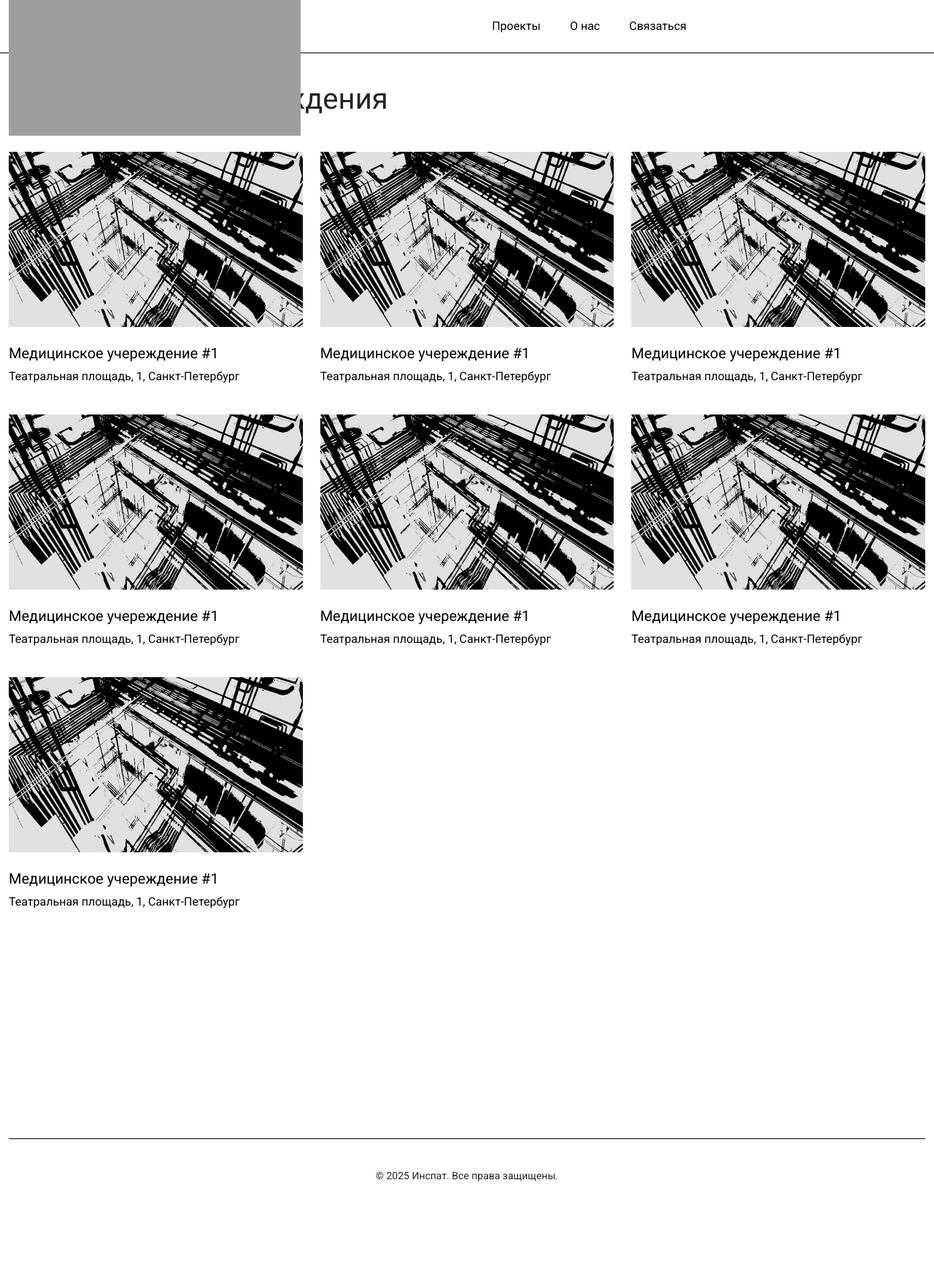
After one commit to Thetomiya/inspat, a PHP site: page /projects-list.php in a window 1280 px wide. The commit adds this page. Shown: the whole page at 73% size. Run offline with PHP 8.4, Linux system fonts and the light colour scheme; grey boxes are pictures that could not be loaded.

Commit message:
initial pages are ready
-added project page

```diff
--- a/css/style.css
+++ b/css/style.css
@@ -1,10 +1,10 @@
 * {
     font-family: 'Roboto', sans-serif !important;
-
 }
 
 a {
     text-decoration: none;
+    color: #000;
 }
 
 .container {
--- a/index.php
+++ b/index.php
@@ -42,7 +42,6 @@
     <main>
 
     <section class="hero">
-    <!-- Карусель для фоновых изображений -->
     <div id="heroCarousel" class="carousel slide" data-bs-pause="false" data-bs-interval="6000" data-bs-ride="carousel">
         <div class="carousel-inner">
             <!-- Слайды -->
@@ -58,15 +57,14 @@
         </div>
     </div>
 
-    <!-- Контент поверх карусели -->
     <div class="container">
         <div class="hero-content col-12 col-lg-7 col-xl-5">
             <h1 class="h1">Создаем пространства будущего</h1>
             <p>Мы создаём вдохновляющие пространства, работая с жилыми, коммерческими и промышленными объектами. Наша команда воплощает ваши идеи, обеспечивая высокое качество и креативность в каждом проекте.</p>
 
             <div class="btns-wrap">
-                <a href="#" class="hero-btn-primary">Связаться</a>
-                <a href="#" class="hero-btn-secondary">Наши проекты</a>
+                <a href="contacts.php" class="hero-btn-primary">Связаться</a>
+                <a href="projects.php" class="hero-btn-secondary">Наши проекты</a>
             </div>
         </div>
     </div>
--- /dev/null
+++ b/projects-list.php
@@ -0,0 +1,129 @@
+<!DOCTYPE html>
+<html lang="ru">
+<head>
+    <meta charset="UTF-8">
+    <meta name="viewport" content="width=device-width, initial-scale=1.0">
+    <title>Медицинские учереждения</title>
+    <link rel="stylesheet" href="css/bootstrap.min.css">
+    <link rel="stylesheet" href="css/style.css">
+    <link rel="preconnect" href="https://fonts.googleapis.com">
+    <link rel="preconnect" href="https://fonts.gstatic.com" crossorigin>
+    <link href="https://fonts.googleapis.com/css2?family=Roboto:ital,wght@0,100..900;1,100..900&display=swap" rel="stylesheet">
+    <link rel="shortcut icon" href="img/logo.svg" type="image/x-icon">
+</head>
+<body>
+<header class="fixed-top fixed-header-wrap">
+        <div class="container">
+            <nav class="navbar navbar-expand-lg bg-body-tertiary">
+                <div class="container-fluid p-0">
+                    <div class="header-width-container">
+                        <a class="navbar-brand m-0" href="index.php"><img src="img/logo.svg" alt="logo.svg"></a>
+                    </div>
+
+                    <div class='d-flex buttons-wrap header-width-container order-lg-2'>
+                        <button class="navbar-toggler" type="button" data-bs-toggle="collapse" data-bs-target="#navbarNavAltMarkup" aria-controls="navbarNavAltMarkup" aria-expanded="false" aria-label="Toggle navigation">
+                            <span class="navbar-toggler-icon"></span>
+                        </button>
+                    </div>
+
+                    <div class="collapse row drop-menu navbar-collapse justify-content-center m-lg-0" id="navbarNavAltMarkup">
+                        <div class="row flex-column mt-3 mt-lg-0 flex-lg-row p-0">
+                            <div class="navbar-nav  p-0 col d-flex text-center justify-content-center">
+                                <a class="nav-link" href="projects.php">Проекты</a>
+                                <a class="nav-link mx-0 mx-lg-4" href="index.php#about-us-section">О нас</a>
+                                <a class="nav-link" href="contacts.php">Связаться</a>
+                            </div>
+                        </div>
+                    </div>
+                </div>
+            </nav>
+        </div>
+    </header>
+
+    <main>
+
+    <section class="page-block">
+            <div class="container">
+                <div class="row">
+                    <h2 class="h2 mb-5">Медицинские учереждения</h2>
+                    <a href="project-page.php" class="col-lg-4 col-sm-6 mb-4 col-12">
+                        <div class="project-card-preview">
+                            <div class="img-container">
+                                <img src="img/temp-img.png" class="img-fluid mb-4" alt="image-preview">
+                            </div>
+                            <h6 class="h6 mb-2">Медицинское учереждение #1</h6>
+                            <p>Театральная площадь, 1, Санкт-Петербург</p>
+                        </div>
+                    </a>
+                    <a href="project-page.php" class="col-lg-4 col-sm-6 mb-4 col-12">
+                        <div class="project-card-preview">
+                            <div class="img-container">
+                                <img src="img/temp-img.png" class="img-fluid mb-4" alt="image-preview">
+                            </div>
+                            <h6 class="h6 mb-2">Медицинское учереждение #1</h6>
+                            <p>Театральная площадь, 1, Санкт-Петербург</p>
+                        </div>
+                    </a>
+                    <a href="project-page.php" class="col-lg-4 col-sm-6 mb-4 col-12">
+                        <div class="project-card-preview">
+                            <div class="img-container">
+                                <img src="img/temp-img.png" class="img-fluid mb-4" alt="image-preview">
+                            </div>
+                            <h6 class="h6 mb-2">Медицинское учереждение #1</h6>
+                            <p>Театральная площадь, 1, Санкт-Петербург</p>
+                        </div>
+                    </a>
+                    <a href="project-page.php" class="col-lg-4 col-sm-6 mb-4 col-12">
+                        <div class="project-card-preview">
+                            <div class="img-container">
+                                <img src="img/temp-img.png" class="img-fluid mb-4" alt="image-preview">
+                            </div>
+                            <h6 class="h6 mb-2">Медицинское учереждение #1</h6>
+                            <p>Театральная площадь, 1, Санкт-Петербург</p>
+                        </div>
+                    </a>
+                    <a href="project-page.php" class="col-lg-4 col-sm-6 mb-4 col-12">
+                        <div class="project-card-preview">
+                            <div class="img-container">
+                                <img src="img/temp-img.png" class="img-fluid mb-4" alt="image-preview">
+                            </div>
+                            <h6 class="h6 mb-2">Медицинское учереждение #1</h6>
+                            <p>Театральная площадь, 1, Санкт-Петербург</p>
+                        </div>
+                    </a>
+                    <a href="project-page.php" class="col-lg-4 col-sm-6 mb-4 col-12">
+                        <div class="project-card-preview">
+                            <div class="img-container">
+                                <img src="img/temp-img.png" class="img-fluid mb-4" alt="image-preview">
+                            </div>
+                            <h6 class="h6 mb-2">Медицинское учереждение #1</h6>
+                            <p>Театральная площадь, 1, Санкт-Петербург</p>
+                        </div>
+                    </a>
+                    <a href="project-page.php" class="col-lg-4 col-sm-6 mb-4 col-12">
+                        <div class="project-card-preview">
+                            <div class="img-container">
+                                <img src="img/temp-img.png" class="img-fluid mb-4" alt="image-preview">
+                            </div>
+                            <h6 class="h6 mb-2">Медицинское учереждение #1</h6>
+                            <p>Театральная площадь, 1, Санкт-Петербург</p>
+                        </div>
+                    </a>
+                </div>
+            </div>
+        </section>
+
+    </main>
+
+    <footer>
+        <section class="page-block">
+            <div class="container">
+                <p class="small-title footer-wrap-container text-center mt-5">© 2025 Инспат. Все права защищены.</p>
+            </div>
+        </section>
+    </footer>
+
+
+    <script src="js/bootstrap.min.js"></script>
+</body>
+</html>
```
Also changed, not shown: other parts of css/style.css (+30 -1 lines), project-page.php (added, +124 -0 lines), projects.php (+12 -12 lines), img/002.jpg (added). Lines whose indentation alone changed are shown as unchanged.
